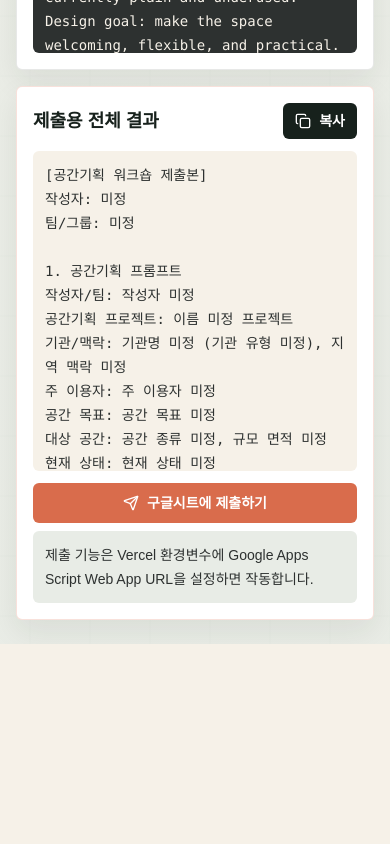
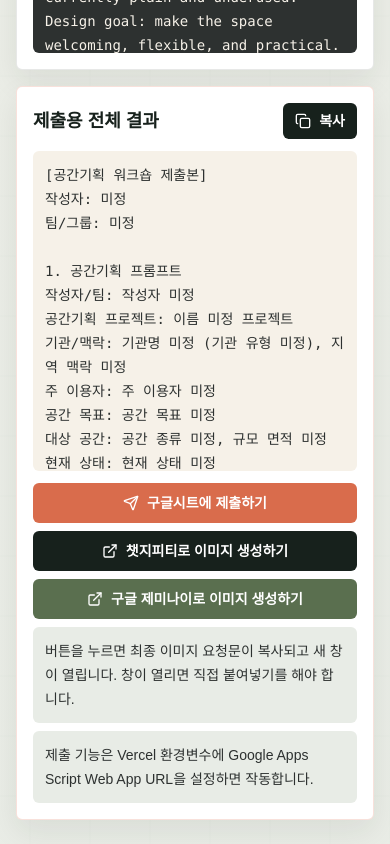
Before and after one commit to wons-10wells/space-planning-workshop, a Next.js app: page / in a window 390 px wide. Shown: the part 6494-7338 px from the top of the page. Before the commit the page ends 7138 px from the top, so only its background shows below. Built offline with nearby package versions, Linux system fonts and the light colour scheme.

Commit message:
Add image generation service shortcuts

```diff
--- a/app/page.tsx
+++ b/app/page.tsx
@@ -6,6 +6,7 @@ import {
   Building2,
   Clipboard,
   Copy,
+  ExternalLink,
   FileText,
   Image as ImageIcon,
   Layers3,
@@ -368,6 +369,7 @@ export default function Home() {
   const [submitState, setSubmitState] = useState<"idle" | "submitting" | "success" | "error">("idle");
   const [submitMessage, setSubmitMessage] = useState("");
   const [draftMessage, setDraftMessage] = useState("");
+  const [imageToolMessage, setImageToolMessage] = useState("");
 
   const conceptPrompt = useMemo(() => buildConceptPrompt(form), [form]);
   const imagePrompt = useMemo(() => buildImagePrompt(form), [form]);
@@ -451,6 +453,17 @@ export default function Home() {
           : "제출 설정을 확인해 주세요. Google Apps Script URL이 필요합니다.",
       );
     }
+  }
+
+  async function openImageTool(url: string, label: string) {
+    try {
+      await navigator.clipboard.writeText(imagePrompt);
+      setImageToolMessage(`${label}가 열립니다. 새 창에서 복사된 요청문을 직접 붙여넣어 주세요.`);
+    } catch {
+      setImageToolMessage(`${label}가 열립니다. 요청문 복사가 막히면 위의 최종 이미지 요청문 복사 버튼을 사용해 주세요.`);
+    }
+
+    window.open(url, "_blank", "noopener,noreferrer");
   }
 
   return (
@@ -809,6 +822,32 @@ export default function Home() {
                 <Send className="h-4 w-4" />
                 {submitState === "submitting" ? "제출 중" : "구글시트에 제출하기"}
               </button>
+              <div className="grid gap-2 sm:grid-cols-2">
+                <button
+                  type="button"
+                  onClick={() => openImageTool("https://chatgpt.com/", "챗지피티")}
+                  className="inline-flex h-10 items-center justify-center gap-2 rounded-md bg-ink px-4 text-sm font-semibold text-white transition hover:bg-graphite focus:outline-none focus:ring-2 focus:ring-coral focus:ring-offset-2"
+                >
+                  <ExternalLink className="h-4 w-4" />
+                  챗지피티로 이미지 생성하기
+                </button>
+                <button
+                  type="button"
+                  onClick={() => openImageTool("https://gemini.google.com/", "구글 제미나이")}
+                  className="inline-flex h-10 items-center justify-center gap-2 rounded-md bg-moss px-4 text-sm font-semibold text-white transition hover:bg-moss/90 focus:outline-none focus:ring-2 focus:ring-coral focus:ring-offset-2"
+                >
+                  <ExternalLink className="h-4 w-4" />
+                  구글 제미나이로 이미지 생성하기
+                </button>
+              </div>
+              <p className="rounded-md bg-fog p-3 text-sm leading-6 text-graphite">
+                버튼을 누르면 최종 이미지 요청문이 복사되고 새 창이 열립니다. 창이 열리면 직접 붙여넣기를 해야 합니다.
+              </p>
+              {imageToolMessage ? (
+                <p className="rounded-md border border-moss/20 bg-white p-3 text-sm leading-6 text-graphite">
+                  {imageToolMessage}
+                </p>
+              ) : null}
               {submitMessage ? (
                 <p
                   className={`rounded-md p-3 text-sm leading-6 ${
--- a/index.html
+++ b/index.html
@@ -288,6 +288,21 @@
         cursor: pointer;
       }
 
+      .image-tool-actions {
+        display: grid;
+        grid-template-columns: repeat(2, minmax(0, 1fr));
+        gap: 8px;
+      }
+
+      .image-tool-button {
+        min-height: 40px;
+        width: 100%;
+      }
+
+      .image-tool-button.moss {
+        background: var(--moss);
+      }
+
       .style-option {
         min-height: 48px;
         border: 1px solid rgba(23, 33, 28, 0.16);
@@ -413,6 +428,7 @@
         .grid,
         .styles,
         .start-options,
+        .image-tool-actions,
         .guide-grid {
           grid-template-columns: 1fr;
         }
@@ -480,6 +496,12 @@
           <pre style="background: var(--linen); color: var(--graphite);" id="submissionText"></pre>
           <div class="stack" style="margin-top: 12px;">
             <button class="primary-action" data-submit>구글시트에 제출하기</button>
+            <div class="image-tool-actions">
+              <button class="copy image-tool-button" data-image-tool="chatgpt">챗지피티로 이미지 생성하기</button>
+              <button class="copy image-tool-button moss" data-image-tool="gemini">구글 제미나이로 이미지 생성하기</button>
+            </div>
+            <p class="summary-box">버튼을 누르면 최종 이미지 요청문이 복사되고 새 창이 열립니다. 창이 열리면 직접 붙여넣기를 해야 합니다.</p>
+            <p class="summary-box" id="imageToolMessage" style="display: none;"></p>
             <p class="summary-box" id="submitMessage">제출 기능은 Vercel 배포 환경에서 Google Apps Script URL을 설정하면 작동합니다.</p>
           </div>
         </section>
@@ -895,6 +917,25 @@
         }
       });
 
+      document.querySelectorAll("[data-image-tool]").forEach((button) => {
+        button.addEventListener("click", async () => {
+          const isChatGpt = button.dataset.imageTool === "chatgpt";
+          const label = isChatGpt ? "챗지피티" : "구글 제미나이";
+          const url = isChatGpt ? "https://chatgpt.com/" : "https://gemini.google.com/";
+          const message = document.querySelector("#imageToolMessage");
+
+          try {
+            await navigator.clipboard.writeText(imagePrompt());
+            message.textContent = `${label}가 열립니다. 새 창에서 복사된 요청문을 직접 붙여넣어 주세요.`;
+          } catch {
+            message.textContent = `${label}가 열립니다. 요청문 복사가 막히면 위의 최종 이미지 요청문 복사 버튼을 사용해 주세요.`;
+          }
+
+          message.style.display = "block";
+          window.open(url, "_blank", "noopener,noreferrer");
+        });
+      });
+
       renderForms();
       update();
     </script>
```
